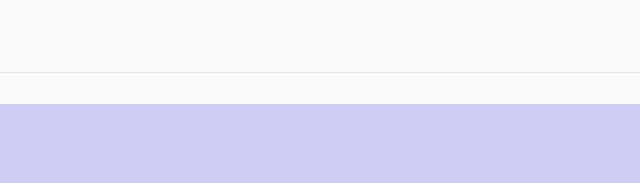
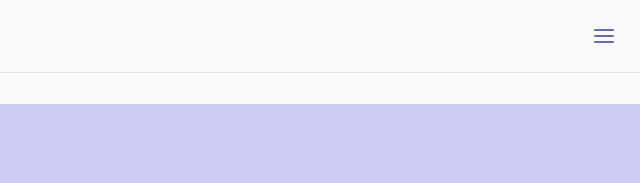
Before and after one commit to Mers77/Responsive-Website, a plain HTML site: page index.html in a window 1280 px wide. Shown: the top 183 px of the page, 640-1280 px from the left. Drawn offline with Linux system fonts and the light colour scheme; the site is published under a folder, as on GitHub Pages, so addresses that start at the root find nothing; files whose address does not match are found by name.

Commit message:
Update index.html

```diff
--- a/index.html
+++ b/index.html
@@ -13,7 +13,7 @@
       rel="stylesheet"
     />
     <!-- STYLE -->
-    <link rel="stylesheet" href="/assets/fonts/style.css" />
+    <link rel="stylesheet" href="assets/fonts/style.css" />
     <link rel="stylesheet" href="style.css" />
   </head>
   <body>
```
